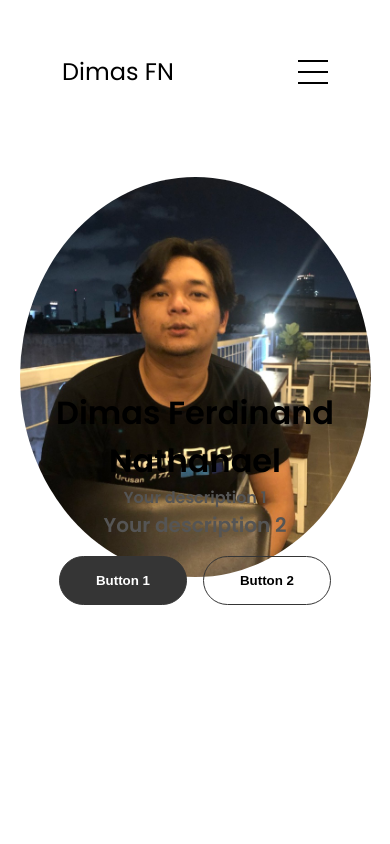
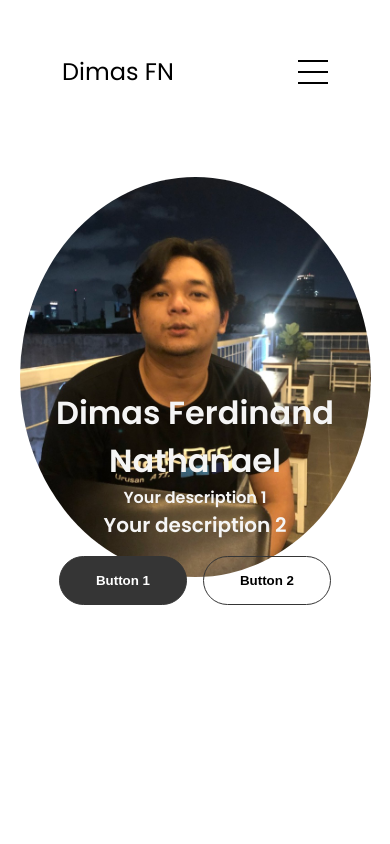
Before and after one commit to dinyok/portfolio, a React (Create React App) app: page / in a window 390 px wide. Shown: the top 844 px of the page. Built offline with nearby package versions, Linux system fonts and the light colour scheme.

Commit message:
changing warna

```diff
--- a/src/styles/mediaqueries.css
+++ b/src/styles/mediaqueries.css
@@ -87,6 +87,12 @@
       height: 46vw;
       justify-content: center;
     }
+    .section__text h1{
+        color: whitesmoke;
+    }
+    .section__text p{
+        color: whitesmoke;
+    }
     .section__text__p2 {
       font-size: 1.25rem;
     }
```
